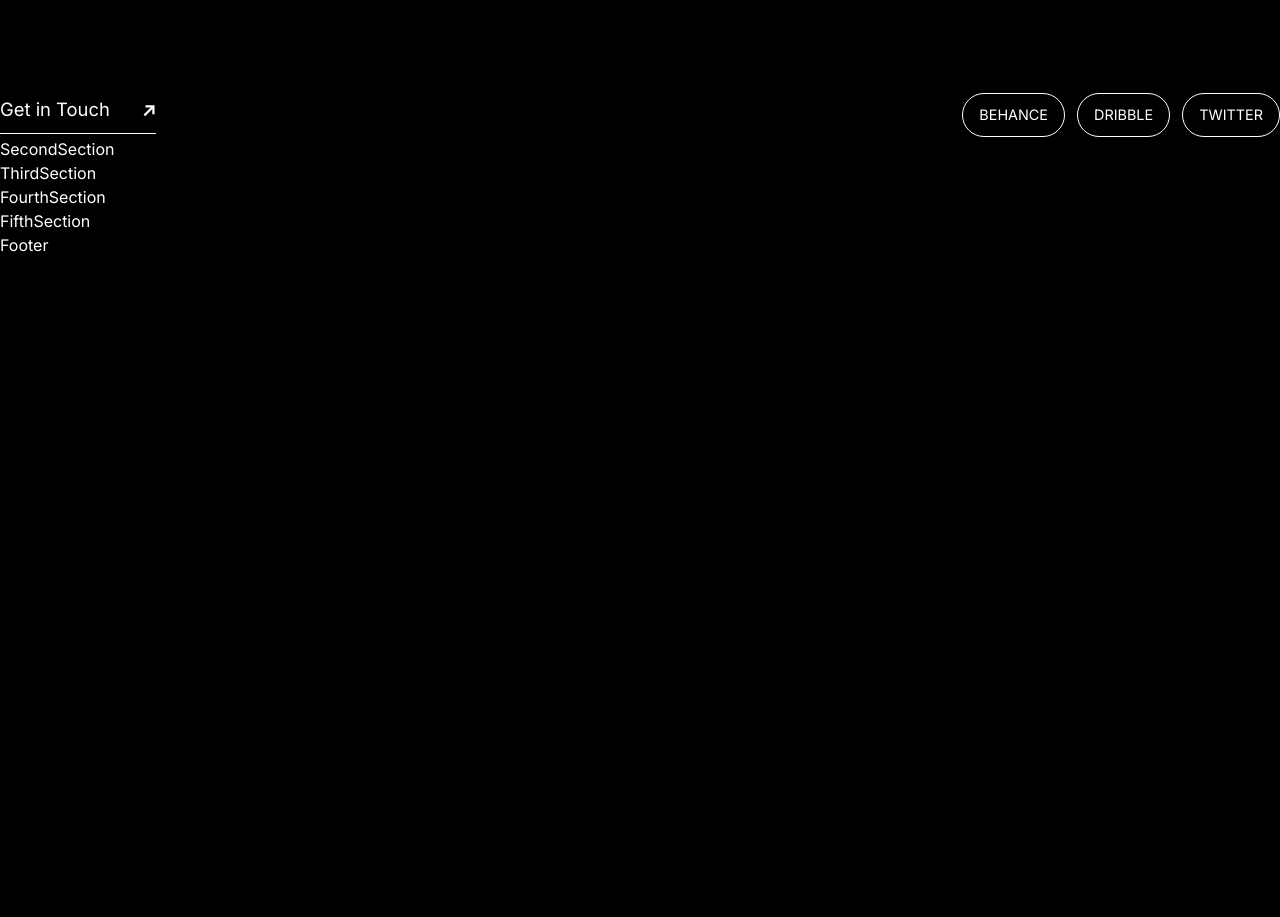
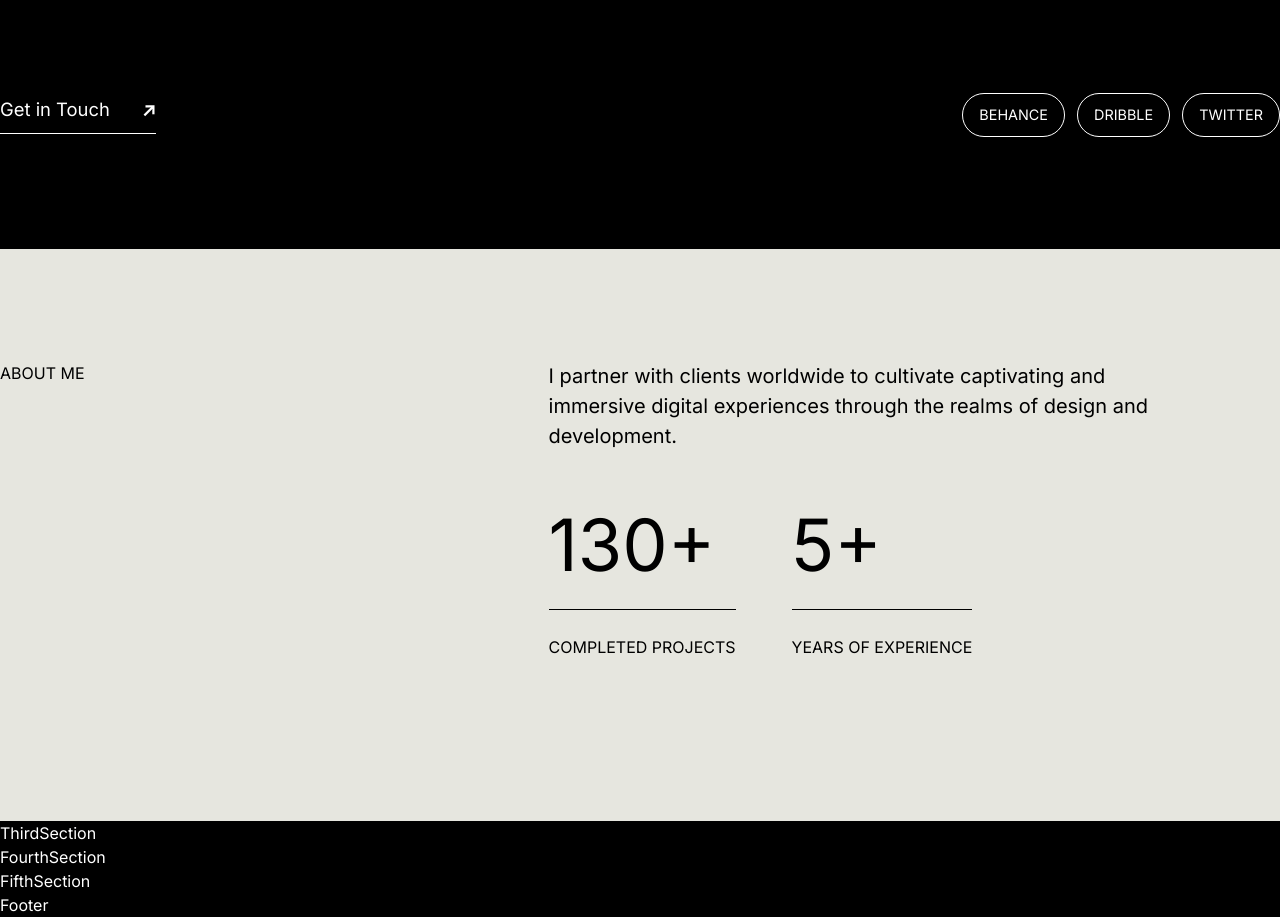
Before and after one commit to chinmayweb3/unveilx-portfolio, a React (Vite) app: page / in a window 1280 px wide. Shown: the part 1500-2417 px from the top of the page. Before the commit the page ends 1757 px from the top, so only its background shows below. Built offline with nearby package versions, Linux system fonts and the light colour scheme.

Commit message:
second section done

```diff
--- a/src/home/firstSection.tsx
+++ b/src/home/firstSection.tsx
@@ -1,6 +1,6 @@
 const FirstSection = () => {
   return (
-    <section className="w-full bg-black pt-[84px]">
+    <section className="w-full bg-black pt-[84px] pb-[112px]">
       <div className="max-w-[1280px] mx-auto">
         <div className="w-[90%]">
           <h1 className="uppercase text-[10rem] font-Thunder leading-[1.1] mt-[20px] mb-[10px]">
--- a/src/home/secondSection.tsx
+++ b/src/home/secondSection.tsx
@@ -1,5 +1,37 @@
 const SecondSection = () => {
-  return <div>SecondSection</div>;
+  return (
+    <section className="w-full py-[112px] bg-gray2 text-black">
+      <div className="max-w-[1280px] mx-auto">
+        <div className="w-full grid grid-cols-[0.75fr_1fr]">
+          <div className="uppercase text-[1rem]">About Me</div>
+          <div className="max-w-[600px] ">
+            <p className="text-[1.25rem] leading-[1.5em]">
+              I partner with clients worldwide to cultivate captivating and
+              immersive digital experiences through the realms of design and
+              development.
+            </p>
+            <div className="flex gap-[56px] pt-[40px] pb-[50px]">
+              <div>
+                <div className="text-[4.5rem]">130+</div>
+                <div className="h-[1px] w-full bg-black my-[10px]"></div>
+                <p className="uppercase text-[1rem] mt-[25px]">
+                  completed projects
+                </p>
+              </div>
+
+              <div>
+                <div className="text-[4.5rem]">5+</div>
+                <div className="h-[1px] w-full bg-black my-[10px]"></div>
+                <p className="uppercase text-[1rem] mt-[25px]">
+                  years of experience
+                </p>
+              </div>
+            </div>
+          </div>
+        </div>
+      </div>
+    </section>
+  );
 };
 
 export default SecondSection;
```
